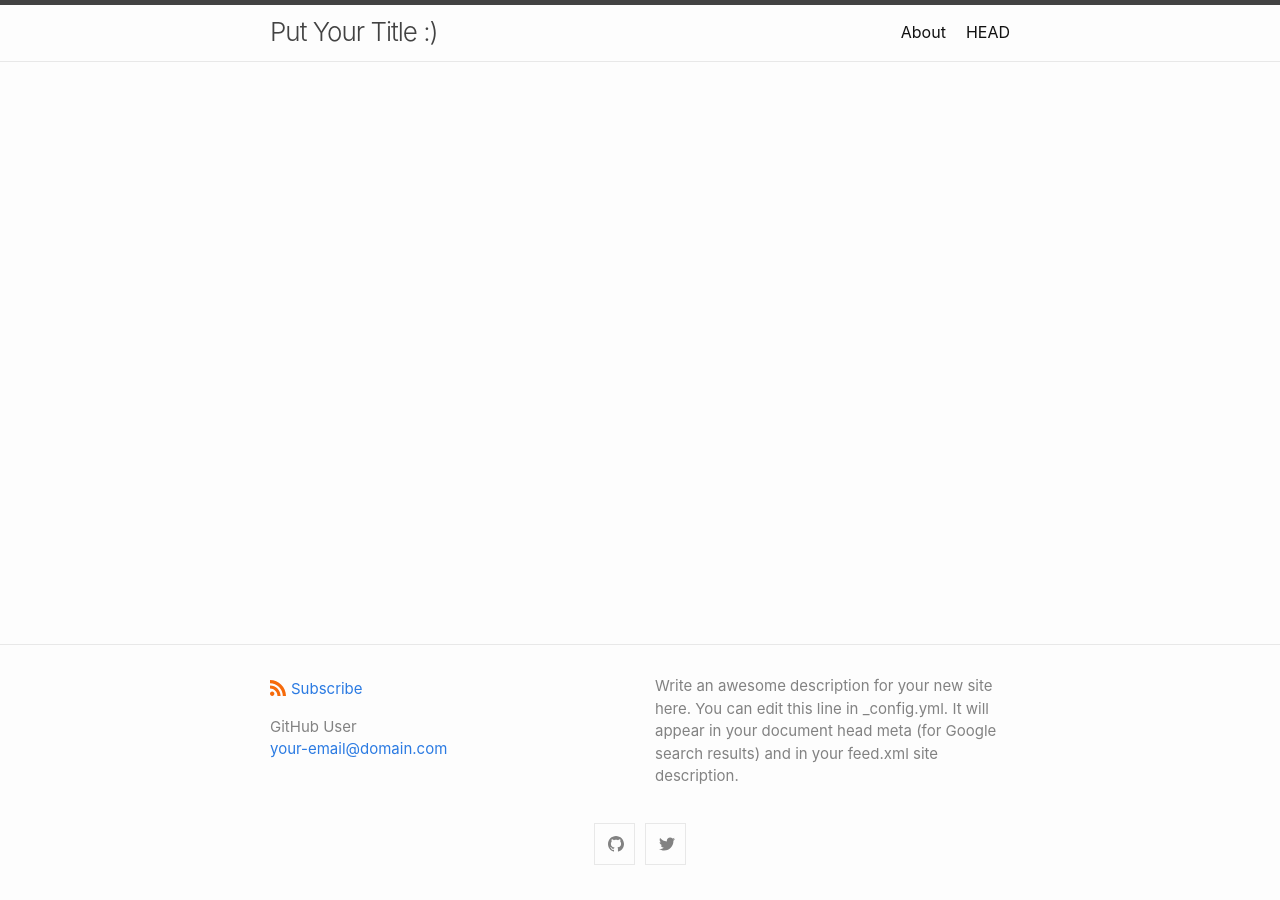
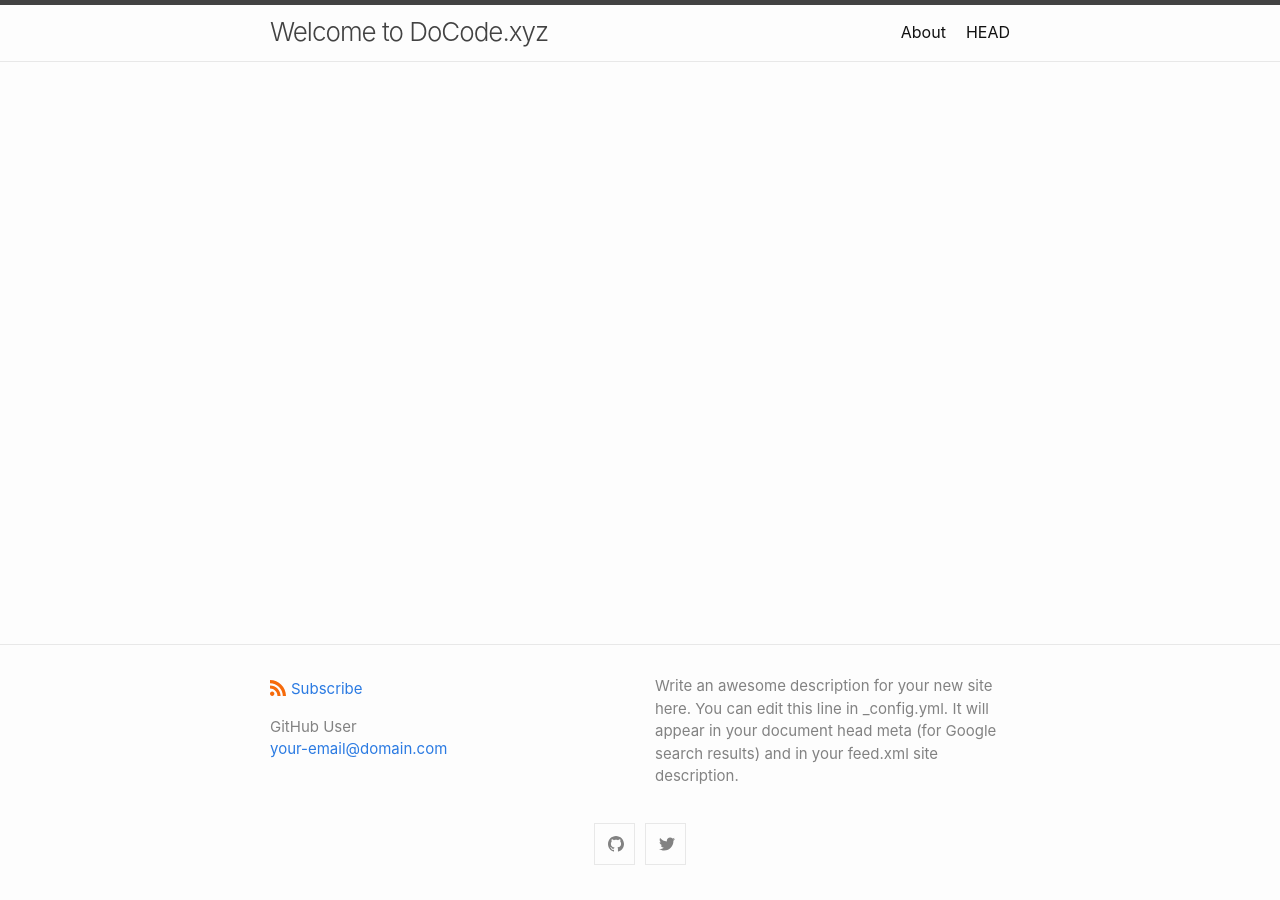
Before and after one commit to ivalery111/ivaleryz.github.io, a Jekyll site: the page built from index.md, in a window 1280 px wide. Built offline with Jekyll 4.4.1, drawn with Linux system fonts in a browser that asks for light colours.

Commit message:
config: update title

```diff
--- a/_config.yml
+++ b/_config.yml
@@ -1,4 +1,4 @@
-title: Put Your Title :)
+title: Welcome to DoCode.xyz
 author:
   name: GitHub User
   email: your-email@domain.com
```
